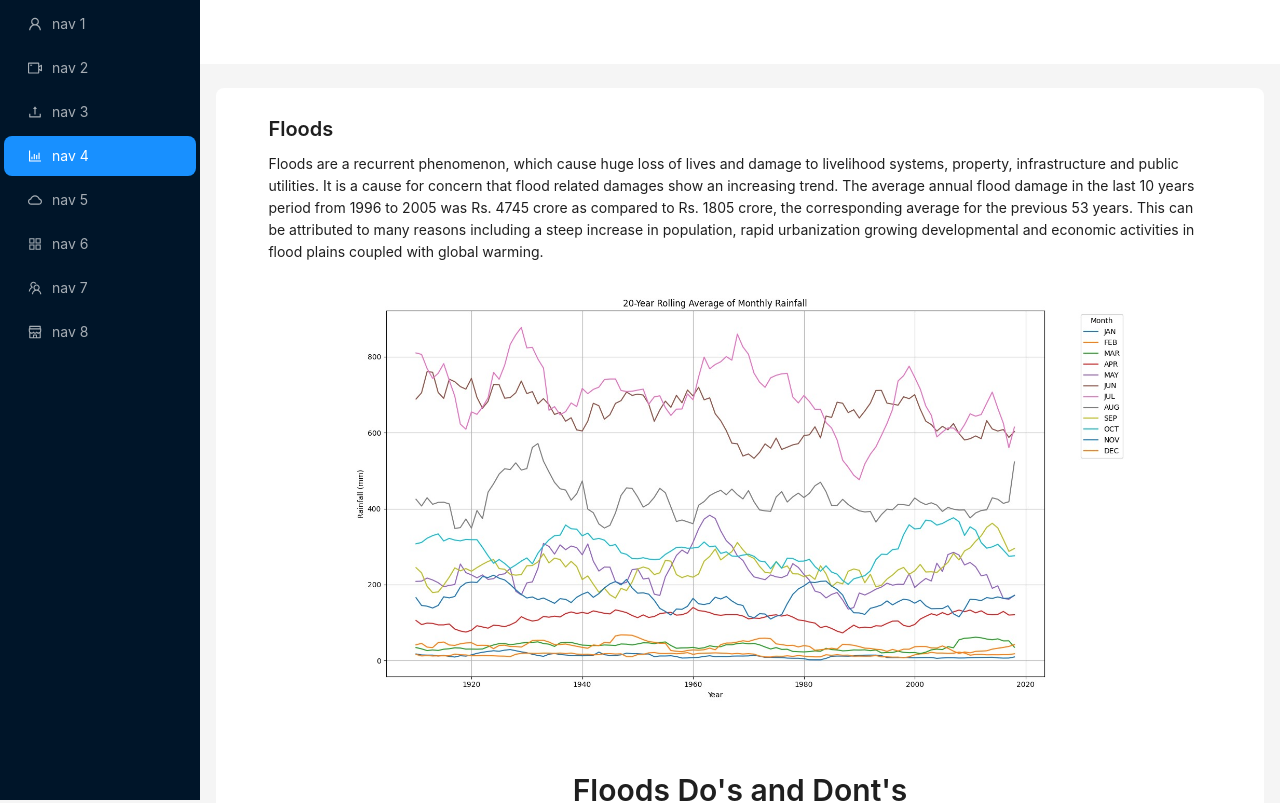
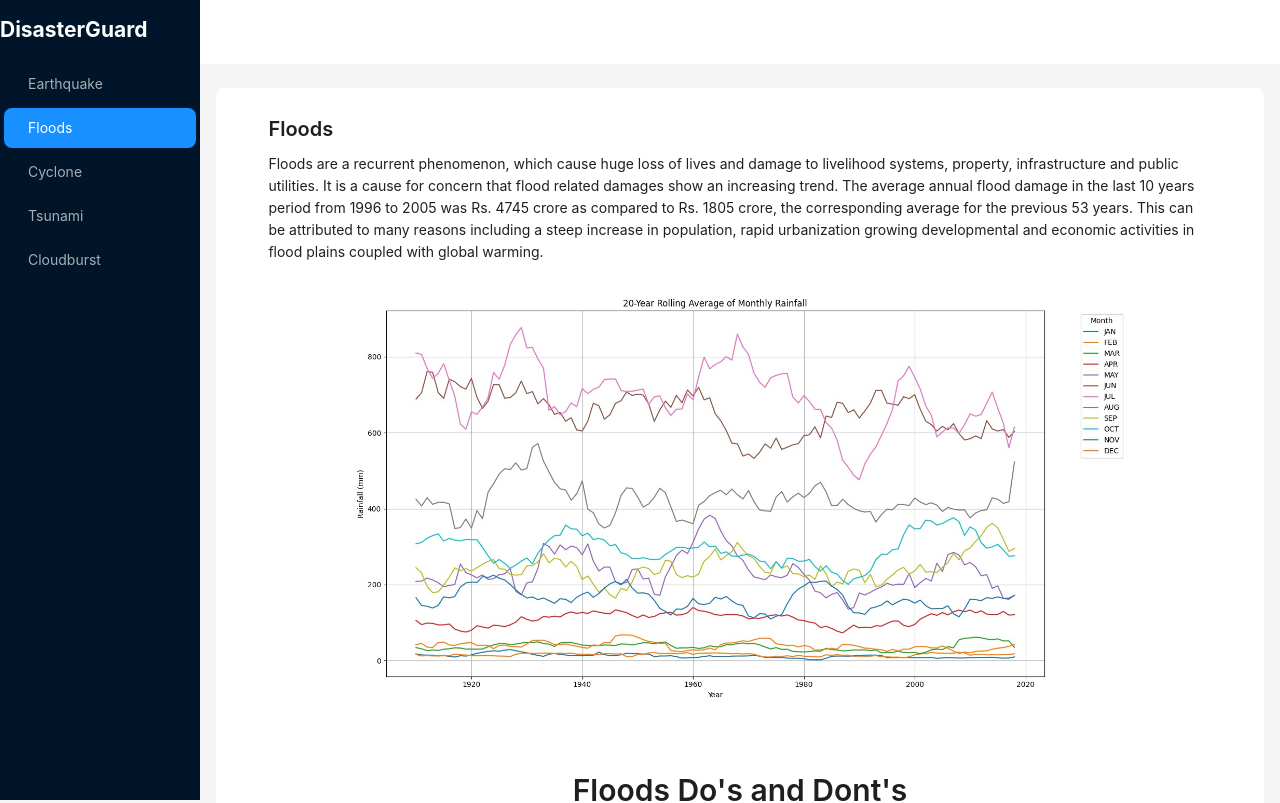
Before and after one commit to TirthNisar193/rubix24_Ctrl-c-ctrl-v, a React (Vite) app in the folder frontend/: page /floods in a window 1280 px wide. Shown: the top 803 px of the page. Built offline with nearby package versions, Linux system fonts and the light colour scheme.

Commit message:
Earth and flood

```diff
--- a/frontend/src/layout/Earthquake.jsx
+++ b/frontend/src/layout/Earthquake.jsx
@@ -16,19 +16,15 @@ const { Title, Text } = Typography;
 
 const { Header, Content, Footer, Sider } = Layout;
 const items = [
-  UserOutlined,
-  VideoCameraOutlined,
-  UploadOutlined,
-  BarChartOutlined,
-  CloudOutlined,
-  AppstoreOutlined,
-  TeamOutlined,
-  ShopOutlined,
-].map((icon, index) => ({
-  key: String(index + 1),
-  icon: React.createElement(icon),
-  label: `nav ${index + 1}`,
-}));
+  {
+    key: '1',
+    label: 'Earthquake'
+  },
+  {
+    key: '2',
+    label: 'Floods'
+  }
+]
 
 // const items1 = ['1', '2', '3'].map((key) => ({
 //   key,
@@ -98,7 +94,10 @@ const Earthquake = () => {
           >
                          <Row style={{padding: '0% 5%'}}>
              <Title level={4}>Earthquake</Title>
-             <Text>An earthquake is a phenomenon that occurs without warning and involves violent shaking of the ground and everything over it. It results from the release of accumulated stress of the moving lithospheric or crustal plates. The earth's crust is divided into seven major plates, that are about 50 miles thick, which move slowly and continuously over the earth's interior and several minor plates. Earthquakes are tectonic in origin; that is the moving plates are responsible for the occurrence of violent shakes. The occurrence of an earthquake in a populated area may cause numerous casualties and injuries as well as extensive damage to property.</Text>
+             <Text>An earthquake is a phenomenon that occurs without warning and
+                involves violent shaking of the ground and everything over it.
+                It results from the release of accumulated stress of the moving
+                lithospheric or crustal plates. The earth's crust is divided into seven major plates, that are about 50 miles thick, which move slowly and continuously over the earth's interior and several minor plates. Earthquakes are tectonic in origin; that is the moving plates are responsible for the occurrence of violent shakes. The occurrence of an earthquake in a populated area may cause numerous casualties and injuries as well as extensive damage to property.</Text>
               </Row>
             <SeismicActivityGraphs />
             <Row style={{padding: '1% 5%'}}>
--- a/frontend/src/layout/Floods.jsx
+++ b/frontend/src/layout/Floods.jsx
@@ -1,35 +1,36 @@
 import { Menu, Row, theme, Layout, Typography } from 'antd';
 import React from 'react';
-import {
-  AppstoreOutlined,
-  BarChartOutlined,
-  CloudOutlined,
-  ShopOutlined,
-  TeamOutlined,
-  UploadOutlined,
-  UserOutlined,
-  VideoCameraOutlined,
-} from '@ant-design/icons';
 import flood_line from '../assets/flood_line.jpeg'
 import Fdodont from '../components/Fdodont';
+import Earthquake from './Earthquake';
+import { Link } from 'react-router-dom';
 
 const { Title, Text } = Typography;
 
 const { Header, Content, Footer, Sider } = Layout;
+
 const items = [
-  UserOutlined,
-  VideoCameraOutlined,
-  UploadOutlined,
-  BarChartOutlined,
-  CloudOutlined,
-  AppstoreOutlined,
-  TeamOutlined,
-  ShopOutlined,
-].map((icon, index) => ({
-  key: String(index + 1),
-  icon: React.createElement(icon),
-  label: `nav ${index + 1}`,
-}));
+    {
+      key: '1',
+      label: 'Earthquake',
+    },
+    {
+      key: '2',
+      label: 'Floods'
+    },
+    {
+        key: '3',
+        label: 'Cyclone'
+    },
+    {
+        key: '4',
+        label: 'Tsunami'
+    },
+    {
+        key: '5',
+        label: 'Cloudburst'
+      }
+]
 
 // const items1 = ['1', '2', '3'].map((key) => ({
 //   key,
@@ -71,7 +72,14 @@ const Floods = () => {
         }}
       >
         <div className="demo-logo-vertical" />
-        <Menu theme="dark" mode="inline" defaultSelectedKeys={['4']} items={items} />
+        <h1 style={{color: '#ffffff', alignSelf: 'center'}}>DisasterGuard</h1>
+        <Menu theme="dark" mode="inline" defaultSelectedKeys={['2']} items={items}>
+        {items.map(item => (
+          <Menu.Item key={item.key}>
+            <Link to={`/${item.label.toLowerCase()}`}>{item.label}</Link>
+          </Menu.Item>
+        ))}
+        </Menu>
       </Sider>
       <Layout
         style={{
```
